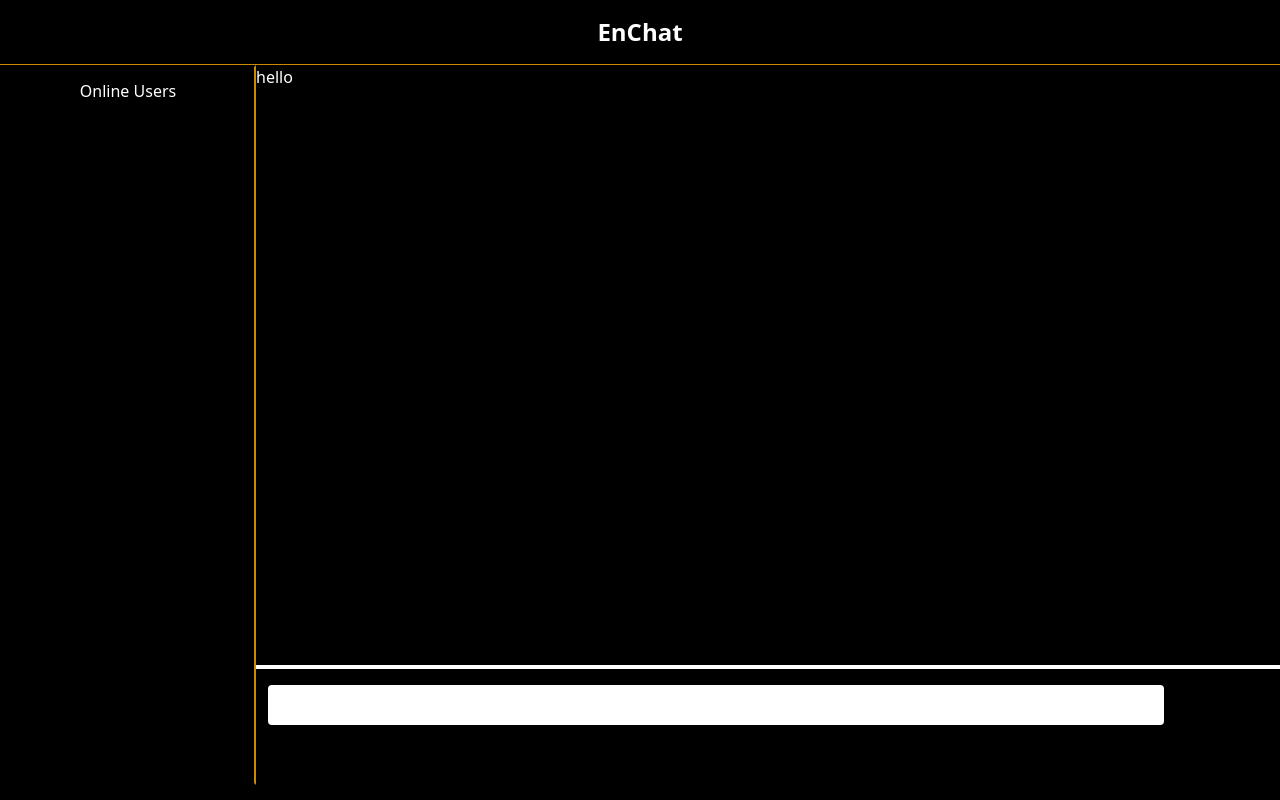
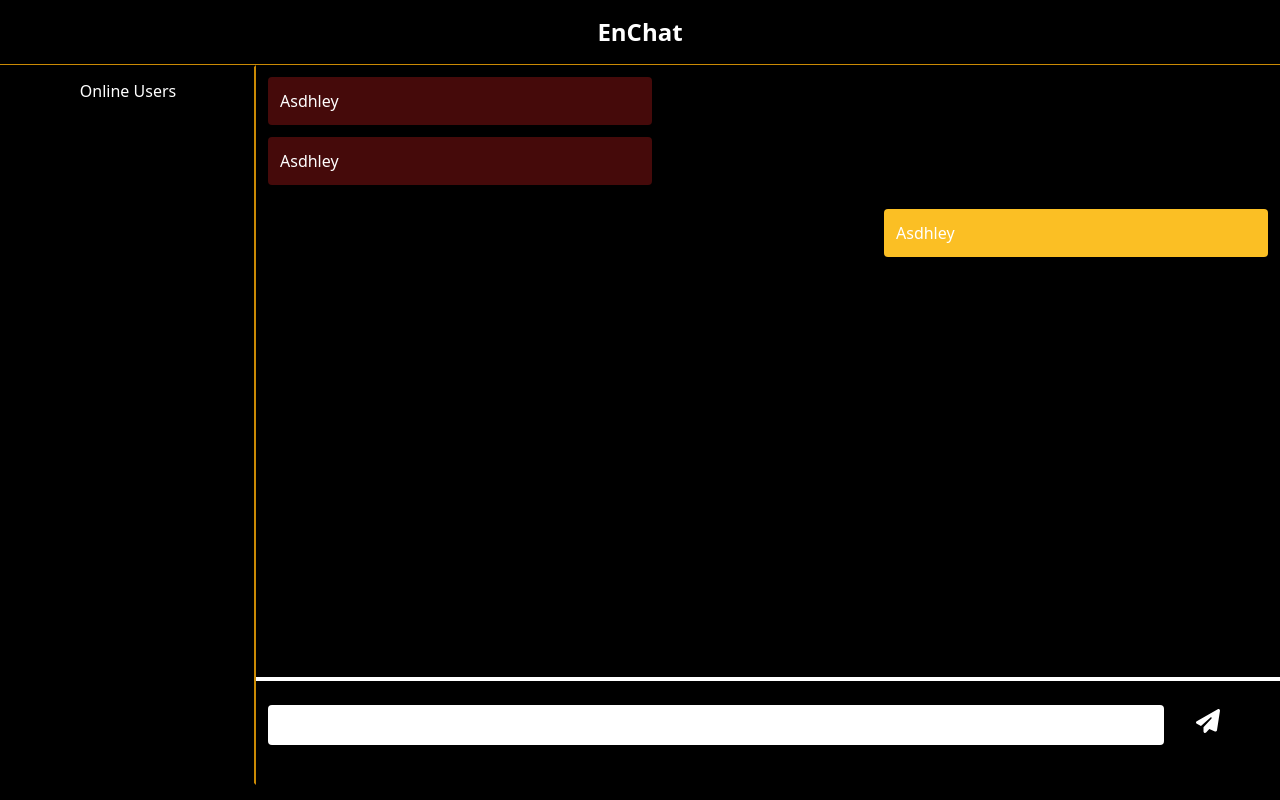
Before and after one commit to Yodawgz0/enterprise-messenger, a Vue app: page / in a window 1280 px wide. Built offline with nearby package versions, Linux system fonts and the light colour scheme; the HTML template or start-up script is replaced by a standard one.

Commit message:
adding render if that data

```diff
--- a/src/views/DashboardView.vue
+++ b/src/views/DashboardView.vue
@@ -20,16 +20,21 @@ const dataChat: { [key: string]: string }[] = [{ p1: "Asdhley" }, { p1: "Asdhley
         </div>
       </div>
       <div>
-                <div class="text-white h-[75vh]">
-                    hello
+        <div class="h-[75vh]">
+          <div class="h-[75vh]">
+            <div v-for="(item, index) in dataChat" :key="index">
+              <p v-if="item.p1" class="text-white bg-red-950 rounded w-[30vw] m-3 p-3">{{ item.p1 }}</p>
+              <p v-else-if="item.p2" class="text-white bg-amber-400 rounded w-[30vw] m-3 p-3 float-right">{{ item.p2 }}
+              </p>
+            </div>
+
+          </div>
         </div>
         <hr class="border-2 w-[80vw] border-white" />
         <input class="mx-3 my-4 w-[70vw] rounded outline-none p-2" />
+        <font-awesome-icon class="text-white w-6 h-6 pt-7 ms-5 cursor-pointer" icon="paper-plane" />
       </div>
-
     </div>
-
-
   </main>
 </template>
 
```
Lines whose indentation alone changed are shown as unchanged.
